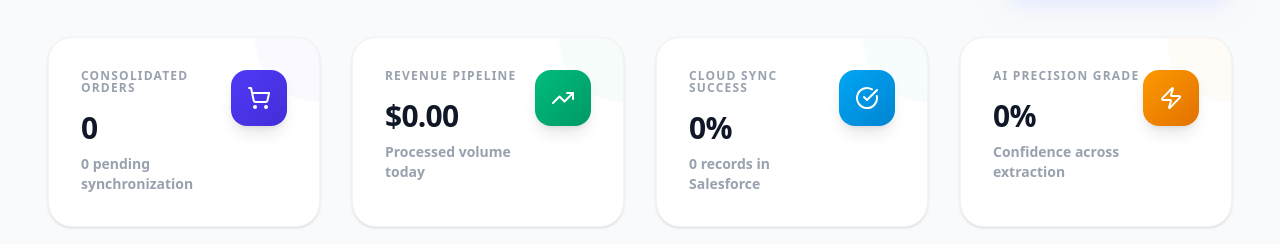
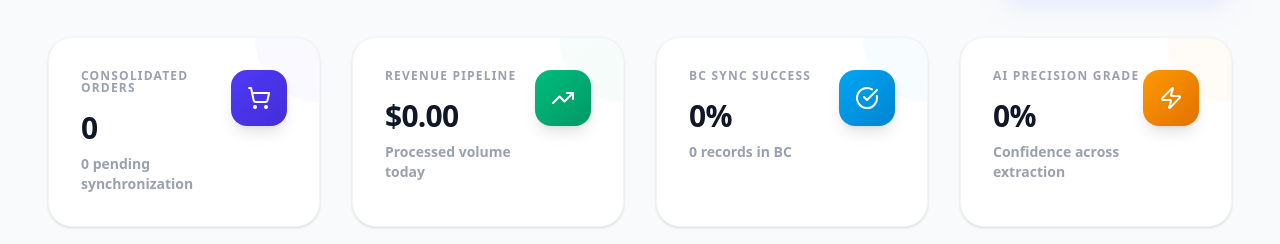
Before and after one commit to krishna7602/email_automation_frontend, a React app: page / in a window 1280 px wide. Shown: the part 283-527 px from the top of the page. Built offline with nearby package versions, Linux system fonts and the light colour scheme; no server answers; the HTML template or start-up script is replaced by a standard one.

Commit message:
feat: Implement dashboard component displaying key order statistics and recent activity.

```diff
--- a/src/components/dashboard/Dashboard.jsx
+++ b/src/components/dashboard/Dashboard.jsx
@@ -140,11 +140,11 @@ const Dashboard = () => {
           subtitle="Processed volume today"
         />
         <StatCard
-          title="Cloud Sync Success"
+          title="BC Sync Success"
           value={`${((stats.syncedOrders / (stats.totalOrders || 1)) * 100).toFixed(0)}%`}
           icon={CheckCircle}
           color="from-sky-500 to-sky-600"
-          subtitle={`${stats.syncedOrders} records in Salesforce`}
+          subtitle={`${stats.syncedOrders} records in BC`}
         />
         <StatCard
           title="AI Precision Grade"
```
